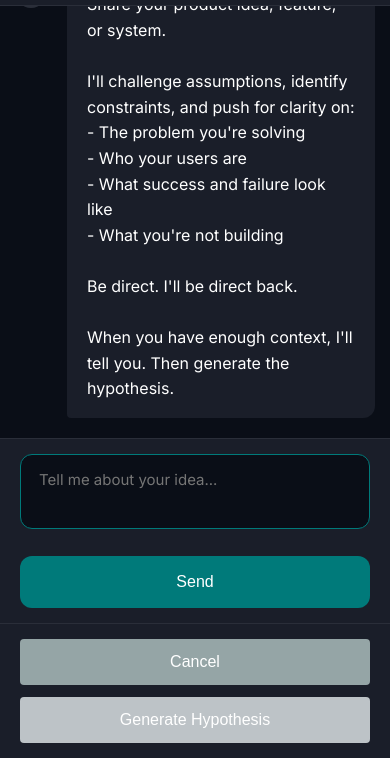
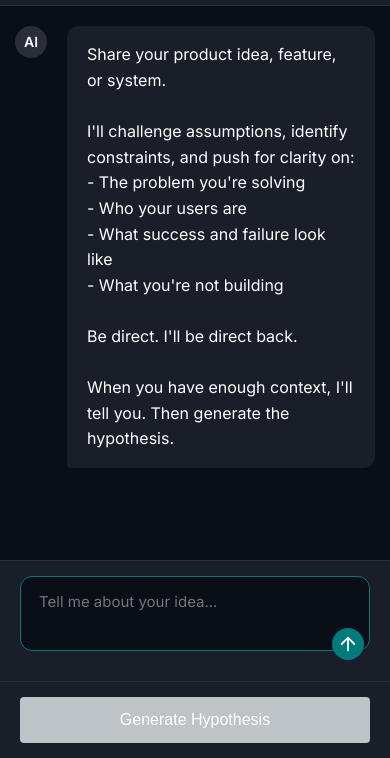
Before and after one commit to chubbywubeez/hypothesis-scoper, a website: page public/index.html in a window 390 px wide. Both pictures are taken after a click on the button "Advanced Mode". Shown: the part 86-844 px from the top of the page. Drawn offline with Linux system fonts and the light colour scheme.

Commit message:
Fix Advanced Mode conversation bug, improve mobile UX, and update send button to arrow inside input

```diff
--- a/public/app.js
+++ b/public/app.js
@@ -33,7 +33,6 @@ const successNotification = document.getElementById('success-notification');
 const advancedModeBtn = document.getElementById('advanced-mode-btn');
 const advancedModal = document.getElementById('advanced-modal');
 const closeAdvancedModal = document.getElementById('close-advanced-modal');
-const cancelAdvancedBtn = document.getElementById('cancel-advanced-btn');
 const generateFromAdvancedBtn = document.getElementById('generate-from-advanced-btn');
 const advancedChatMessages = document.getElementById('advanced-chat-messages');
 const advancedChatInput = document.getElementById('advanced-chat-input');
@@ -174,9 +173,18 @@ generateHypothesisBtn.addEventListener('click', async () => {
 
                         if (data.content) {
                             fullText += data.content;
+                            // Check if user is near bottom before scrolling (within 50px)
+                            const isNearBottom = hypothesisOutput.scrollHeight - hypothesisOutput.scrollTop - hypothesisOutput.clientHeight < 50;
+
                             hypothesisOutput.textContent = fullText;
-                            // Auto-scroll to bottom as text streams in
-                            hypothesisOutput.scrollTop = hypothesisOutput.scrollHeight;
+
+                            // Only auto-scroll if user was near bottom
+                            if (isNearBottom) {
+                                // Use requestAnimationFrame for smoother scrolling
+                                requestAnimationFrame(() => {
+                                    hypothesisOutput.scrollTop = hypothesisOutput.scrollHeight;
+                                });
+                            }
                         }
 
                         if (data.done) {
@@ -272,9 +280,18 @@ generateScopeBtn.addEventListener('click', async () => {
 
                         if (data.content) {
                             fullText += data.content;
+                            // Check if user is near bottom before scrolling (within 50px)
+                            const isNearBottom = scopeOutput.scrollHeight - scopeOutput.scrollTop - scopeOutput.clientHeight < 50;
+
                             scopeOutput.textContent = fullText;
-                            // Auto-scroll to bottom as text streams in
-                            scopeOutput.scrollTop = scopeOutput.scrollHeight;
+
+                            // Only auto-scroll if user was near bottom
+                            if (isNearBottom) {
+                                // Use requestAnimationFrame for smoother scrolling
+                                requestAnimationFrame(() => {
+                                    scopeOutput.scrollTop = scopeOutput.scrollHeight;
+                                });
+                            }
                         }
 
                         if (data.done) {
@@ -384,10 +401,6 @@ advancedModeBtn.addEventListener('click', () => {
 });
 
 closeAdvancedModal.addEventListener('click', () => {
-    closeAdvancedModalFunc();
-});
-
-cancelAdvancedBtn.addEventListener('click', () => {
     closeAdvancedModalFunc();
 });
 
@@ -616,7 +629,10 @@ generateFromAdvancedBtn.addEventListener('click', async () => {
         return;
     }
 
-    // Close modal first
+    // Store conversation history BEFORE closing modal (since closeAdvancedModalFunc clears it)
+    const conversationToUse = [...advancedConversationHistory];
+
+    // Close modal
     closeAdvancedModalFunc();
 
     // Show loading state
@@ -636,14 +652,14 @@ generateFromAdvancedBtn.addEventListener('click', async () => {
         // Scroll to hypothesis section
         hypothesisSection.scrollIntoView({ behavior: 'smooth', block: 'start' });
 
-        // Call API with conversation history
+        // Call API with conversation history (using the stored copy)
         const response = await fetch('/api/generate-hypothesis-advanced', {
             method: 'POST',
             headers: {
                 'Content-Type': 'application/json'
             },
             body: JSON.stringify({
-                conversation: advancedConversationHistory
+                conversation: conversationToUse
             })
         });
 
@@ -651,8 +667,8 @@ generateFromAdvancedBtn.addEventListener('click', async () => {
             throw new Error('Failed to generate hypothesis');
         }
 
-        // Store conversation as original idea for scope generation
-        originalIdea = advancedConversationHistory.map(msg => `${msg.role === 'user' ? 'User' : 'Assistant'}: ${msg.content}`).join('\n\n');
+        // Store conversation as original idea for scope generation (using the stored copy)
+        originalIdea = conversationToUse.map(msg => `${msg.role === 'user' ? 'User' : 'Assistant'}: ${msg.content}`).join('\n\n');
 
         // Handle streaming response
         const reader = response.body.getReader();
@@ -680,8 +696,18 @@ generateFromAdvancedBtn.addEventListener('click', async () => {
 
                         if (data.content) {
                             fullText += data.content;
+                            // Check if user is near bottom before scrolling (within 50px)
+                            const isNearBottom = hypothesisOutput.scrollHeight - hypothesisOutput.scrollTop - hypothesisOutput.clientHeight < 50;
+
                             hypothesisOutput.textContent = fullText;
-                            hypothesisOutput.scrollTop = hypothesisOutput.scrollHeight;
+
+                            // Only auto-scroll if user was near bottom
+                            if (isNearBottom) {
+                                // Use requestAnimationFrame for smoother scrolling
+                                requestAnimationFrame(() => {
+                                    hypothesisOutput.scrollTop = hypothesisOutput.scrollHeight;
+                                });
+                            }
                         }
 
                         if (data.done) {
--- a/public/index.html
+++ b/public/index.html
@@ -105,11 +105,16 @@
             </div>
             <div id="advanced-chat-messages" class="advanced-chat-messages"></div>
             <div class="advanced-chat-input-container">
-                <textarea id="advanced-chat-input" class="advanced-chat-input" placeholder="Tell me about your idea..." rows="2"></textarea>
-                <button id="advanced-send-btn" class="btn btn-primary advanced-send-btn">Send</button>
+                <div class="advanced-input-wrapper">
+                    <textarea id="advanced-chat-input" class="advanced-chat-input" placeholder="Tell me about your idea..." rows="2"></textarea>
+                    <button id="advanced-send-btn" class="advanced-send-btn" title="Send">
+                        <svg width="20" height="20" viewBox="0 0 20 20" fill="none" xmlns="http://www.w3.org/2000/svg">
+                            <path d="M10 3L10 17M10 3L3 10M10 3L17 10" stroke="currentColor" stroke-width="2" stroke-linecap="round" stroke-linejoin="round"/>
+                        </svg>
+                    </button>
+                </div>
             </div>
             <div class="advanced-modal-footer">
-                <button id="cancel-advanced-btn" class="btn btn-secondary">Cancel</button>
                 <button id="generate-from-advanced-btn" class="btn btn-primary" disabled>Generate Hypothesis</button>
             </div>
         </div>
--- a/public/styles.css
+++ b/public/styles.css
@@ -6,12 +6,21 @@
     box-sizing: border-box;
 }
 
+html {
+    overflow-x: hidden;
+    width: 100%;
+    position: relative;
+}
+
 body {
     font-family: 'Inter', -apple-system, BlinkMacSystemFont, 'Segoe UI', Roboto, Oxygen, Ubuntu, Cantarell, sans-serif;
     background-color: #0A0E17; /* Vantum Midnight Black */
     color: #FFFFFF; /* Vantum White */
     line-height: 1.6;
     padding: 20px;
+    overflow-x: hidden;
+    width: 100%;
+    position: relative;
 }
 
 /* Mobile-first responsive padding */
@@ -24,6 +33,9 @@ body {
 .container {
     max-width: 900px;
     margin: 0 auto;
+    width: 100%;
+    overflow-x: hidden;
+    position: relative;
 }
 
 header {
@@ -82,6 +94,9 @@ header h1 {
     padding: 30px;
     margin-bottom: 30px;
     box-shadow: 0 2px 4px rgba(0,0,0,0.1);
+    overflow-x: hidden;
+    width: 100%;
+    max-width: 100%;
 }
 
 @media (max-width: 768px) {
@@ -134,6 +149,7 @@ header h1 {
 
 textarea {
     width: 100%;
+    max-width: 100%;
     padding: 15px;
     border: 2px solid #A3A6B4; /* Vantum Light Gray border */
     border-radius: 4px;
@@ -143,6 +159,8 @@ textarea {
     margin-bottom: 15px;
     background-color: #0A0E17; /* Vantum Midnight Black */
     color: #FFFFFF; /* White text */
+    overflow-x: hidden;
+    box-sizing: border-box;
 }
 
 textarea:focus {
@@ -231,10 +249,13 @@ textarea:focus {
     line-height: 1.6;
     max-height: 600px;
     overflow-y: auto;
+    overflow-x: hidden;
     margin-bottom: 15px;
     word-wrap: break-word;
-    overflow-x: auto;
     color: #FFFFFF; /* White text */
+    /* Prevent jitter during streaming */
+    contain: layout style;
+    will-change: scroll-position;
 }
 
 @media (max-width: 768px) {
@@ -397,9 +418,18 @@ textarea:focus {
     font-family: 'Segoe UI', -apple-system, BlinkMacSystemFont, Roboto, sans-serif;
     font-size: 14px;
     line-height: 1.7;
-    max-height: none;
+    max-height: 600px;
+    overflow-y: auto;
+    overflow-x: hidden;
     box-shadow: 0 1px 3px rgba(0,0,0,0.1);
     transition: border-color 0.3s;
+    cursor: text;
+    min-height: 400px;
+    /* Prevent jitter during streaming */
+    contain: layout style;
+    will-change: scroll-position;
+    word-wrap: break-word;
+    word-break: break-word;
 }
 
 .hypothesis-output:focus-within {
@@ -407,17 +437,12 @@ textarea:focus {
     outline: none;
 }
 
-/* Make hypothesis feel more like a document/canvas */
-.hypothesis-output {
-    cursor: text;
-    min-height: 400px;
-}
-
 @media (max-width: 768px) {
     .hypothesis-output {
         padding: 20px;
         font-size: 13px;
         min-height: 300px;
+        max-height: 500px;
     }
 }
 
@@ -574,20 +599,23 @@ textarea:focus {
 
 /* Chat input container - fixed at bottom */
 .advanced-chat-input-container {
-    display: flex;
-    gap: 12px;
     padding: 20px 30px;
     border-top: 1px solid #2A2E39;
     background-color: #1A1E29;
-    align-items: flex-end;
     max-width: 900px;
     width: 100%;
     margin: 0 auto;
 }
 
+.advanced-input-wrapper {
+    position: relative;
+    display: flex;
+    align-items: flex-end;
+}
+
 .advanced-chat-input {
     flex: 1;
-    padding: 14px 18px;
+    padding: 14px 50px 14px 18px;
     border: 1px solid #2A2E39;
     border-radius: 12px;
     font-size: 15px;
@@ -598,6 +626,7 @@ textarea:focus {
     min-height: 52px;
     max-height: 200px;
     line-height: 1.5;
+    width: 100%;
 }
 
 .advanced-chat-input:focus {
@@ -606,15 +635,42 @@ textarea:focus {
 }
 
 .advanced-send-btn {
-    padding: 14px 28px;
-    min-width: 90px;
-    height: 52px;
-    border-radius: 12px;
+    position: absolute;
+    right: 8px;
+    bottom: 8px;
+    width: 32px;
+    height: 32px;
+    border-radius: 50%;
+    background-color: #007A7A;
+    color: #FFFFFF;
+    border: none;
+    cursor: pointer;
+    display: flex;
+    align-items: center;
+    justify-content: center;
+    transition: background-color 0.2s, transform 0.1s;
+    padding: 0;
+    z-index: 10;
+}
+
+.advanced-send-btn:hover:not(:disabled) {
+    background-color: #006666;
+    transform: scale(1.05);
+}
+
+.advanced-send-btn:active:not(:disabled) {
+    transform: scale(0.95);
 }
 
 .advanced-send-btn:disabled {
     opacity: 0.5;
     cursor: not-allowed;
+    background-color: #95a5a6;
+}
+
+.advanced-send-btn svg {
+    width: 18px;
+    height: 18px;
 }
 
 /* Modal footer with action buttons */
@@ -631,7 +687,7 @@ textarea:focus {
 }
 
 .advanced-modal-footer .btn {
-    min-width: 140px;
+    min-width: 180px;
 }
 
 /* Scrollbar for chat messages */
@@ -663,12 +719,13 @@ textarea:focus {
 
     .advanced-chat-input-container {
         padding: 15px 20px;
-        flex-direction: column;
-        align-items: stretch;
     }
 
     .advanced-send-btn {
-        width: 100%;
+        width: 32px;
+        height: 32px;
+        right: 6px;
+        bottom: 6px;
     }
 
     .advanced-modal-footer {
```
